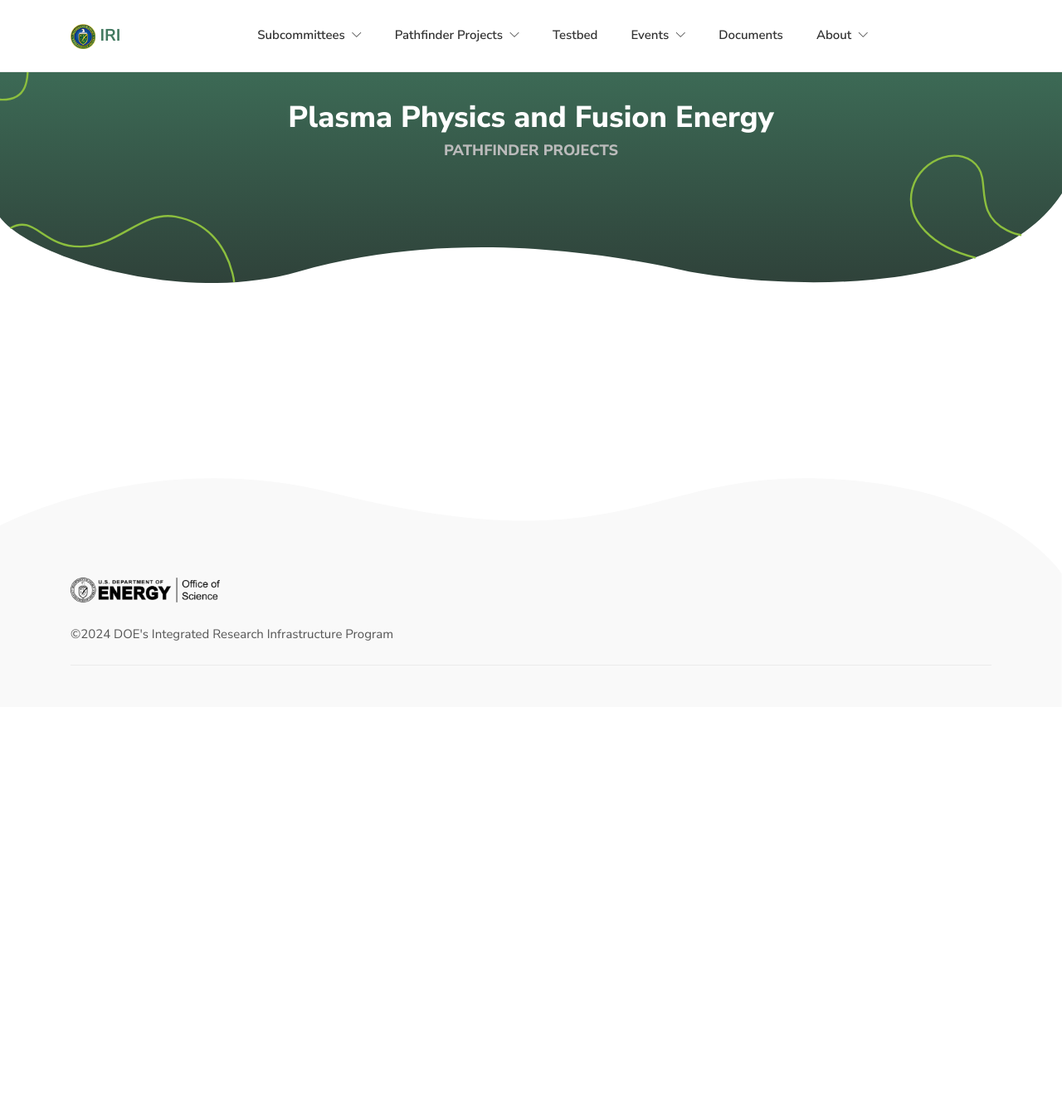
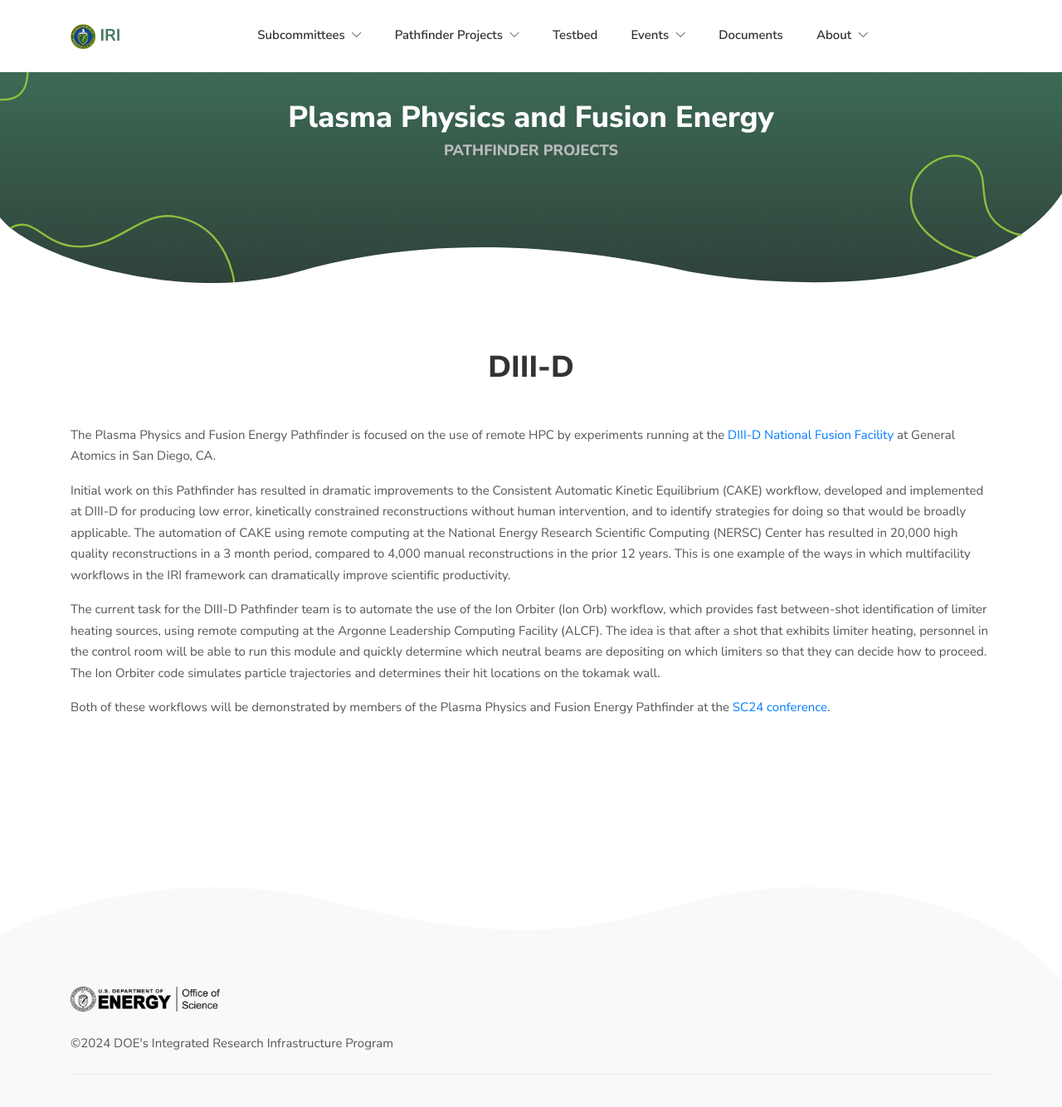
Before and after one commit to iri-science/iri-science.github.io, a Jekyll site: the page built from _pathfinders/fusion.html, in a window 1280 px wide and 1345 px high. Shown: the top 1334 px of the window at 83% size. Built offline with Jekyll 4.4.1, drawn with Linux system fonts in a browser that asks for light colours.

Commit message:
initial design

```diff
--- a/_pathfinders/fusion.html
+++ b/_pathfinders/fusion.html
@@ -5,7 +5,13 @@ category: Pathfinder Projects
 ---
 
 <section class="section-sm">
-    <div class="container text-center">
-
+    <div class="container text-center mb-5">
+        <h2>DIII-D</h2>
+    </div>
+    <div class="container mb-5">
+        <p>The Plasma Physics and Fusion Energy Pathfinder is focused on the use of remote HPC by experiments running at the <a href="https://d3dfusion.org/" target="_blank">DIII-D National Fusion Facility</a> at General Atomics in San Diego, CA.</p>
+        <p>Initial work on this Pathfinder has resulted in dramatic improvements to the Consistent Automatic Kinetic Equilibrium (CAKE) workflow, developed and implemented at DIII-D for producing low error, kinetically constrained reconstructions without human intervention, and to identify strategies for doing so that would be broadly applicable. The automation of CAKE using remote computing at the National Energy Research Scientific Computing (NERSC) Center has resulted in 20,000 high quality reconstructions in a 3 month period, compared to 4,000 manual reconstructions in the prior 12 years. This is one example of the ways in which multifacility workflows in the IRI framework can dramatically improve scientific productivity.</p>
+        <p>The current task for the DIII-D Pathfinder team is to automate the use of the Ion Orbiter (Ion Orb) workflow, which provides  fast between-shot identification of limiter heating sources, using remote computing at the Argonne Leadership Computing Facility (ALCF). The idea is that after a shot that exhibits limiter heating, personnel in the control room will be able to run this module and quickly determine which neutral beams are depositing on which limiters so that they can decide how to proceed. The Ion Orbiter code simulates particle trajectories and determines their hit locations on the tokamak wall.</p>
+        <p>Both of these workflows will be demonstrated by members of the Plasma Physics and Fusion Energy Pathfinder at the <a href="/events/sc24">SC24 conference</a>.</p>
     </div>
 </section>
```
